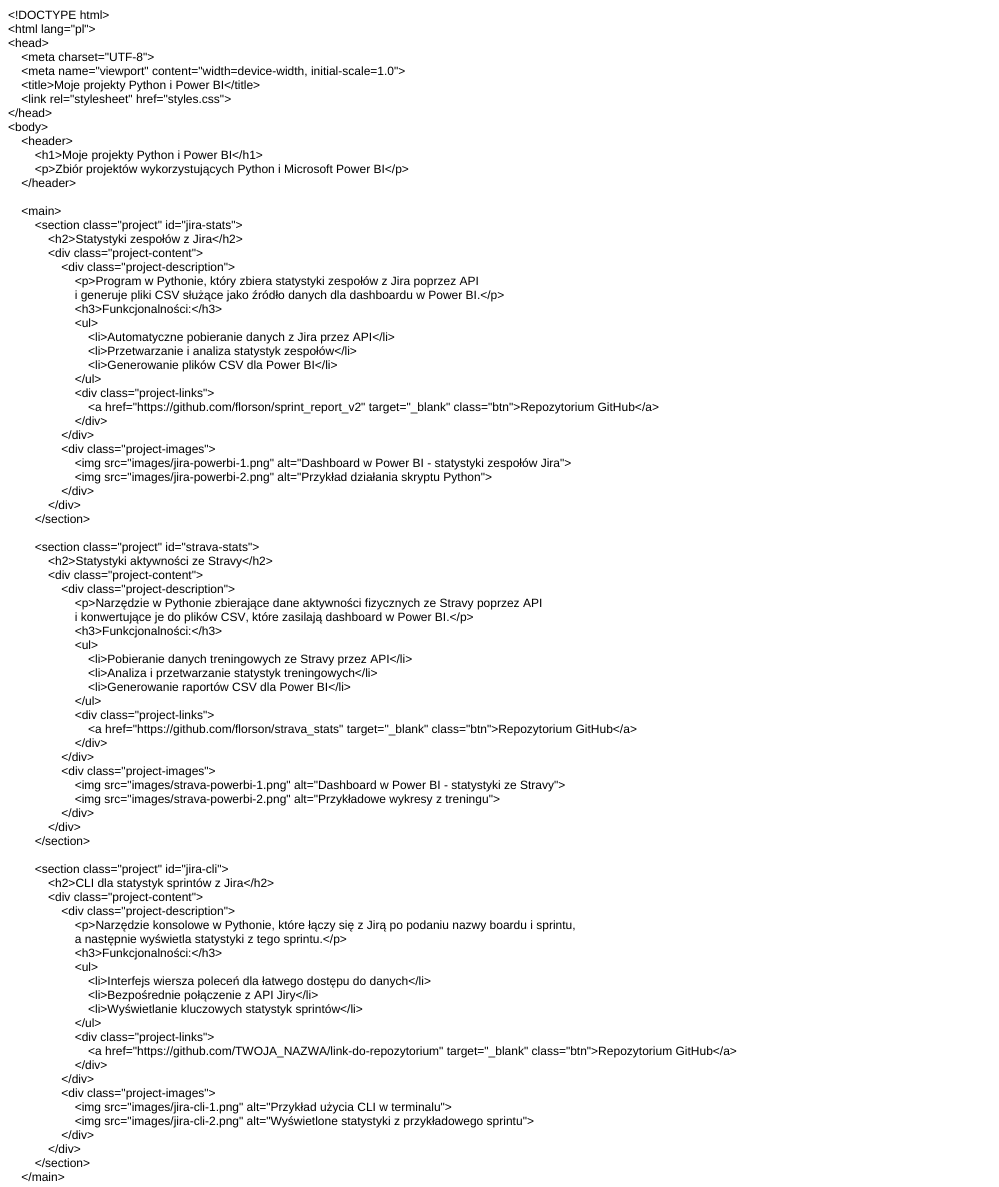
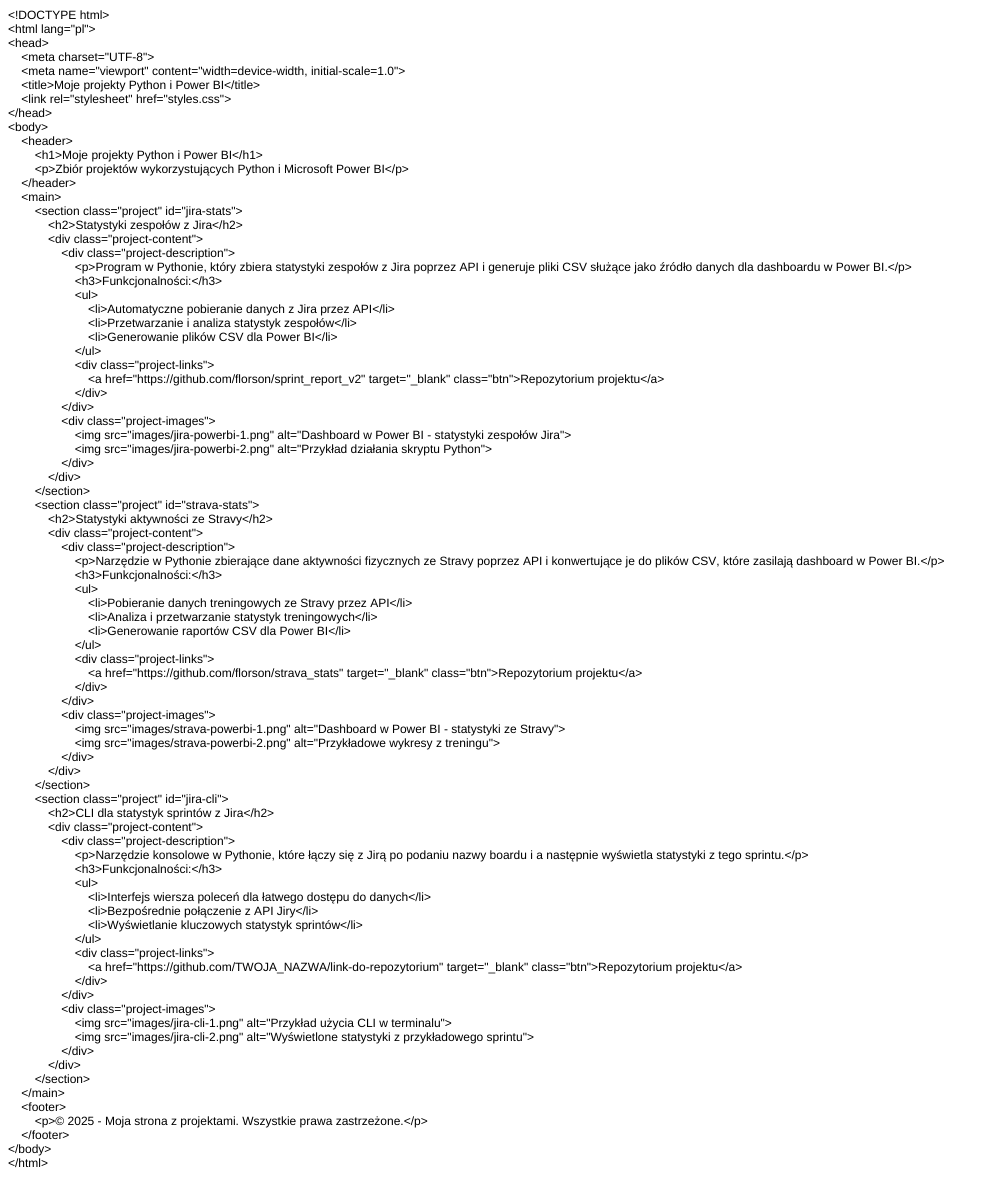
Before and after one commit to florson/florson.github.io, a plain HTML site: page index.html in a window 1280 px wide. Shown: the top 1187 px of the page, without its empty margins (0-999 px from the left). Drawn offline with Linux system fonts and the light colour scheme.

Commit message:
poprawki

```diff
--- a/index.html
+++ b/index.html
@@ -8,9 +8,7 @@
   <meta name="CocoaVersion" content="2299.77">
   <style type="text/css">
     p.p1 {margin: 0.0px 0.0px 0.0px 0.0px; font: 12.0px Helvetica; -webkit-text-stroke: #000000}
-    p.p2 {margin: 0.0px 0.0px 0.0px 0.0px; font: 12.0px Helvetica; -webkit-text-stroke: #000000; min-height: 14.0px}
     span.s1 {font-kerning: none}
-    span.s2 {font-kerning: none; color: #000000; background-color: rgba(0, 0, 0, 0)}
   </style>
 </head>
 <body>
@@ -27,14 +25,12 @@
 <p class="p1"><span class="s1"><span class="Apple-converted-space">        </span>&lt;h1&gt;Moje projekty Python i Power BI&lt;/h1&gt;</span></p>
 <p class="p1"><span class="s1"><span class="Apple-converted-space">        </span>&lt;p&gt;Zbiór projektów wykorzystujących Python i Microsoft Power BI&lt;/p&gt;</span></p>
 <p class="p1"><span class="s1"><span class="Apple-converted-space">    </span>&lt;/header&gt;</span></p>
-<p class="p2"><span class="s1"></span><br></p>
 <p class="p1"><span class="s1"><span class="Apple-converted-space">    </span>&lt;main&gt;</span></p>
 <p class="p1"><span class="s1"><span class="Apple-converted-space">        </span>&lt;section class="project" id="jira-stats"&gt;</span></p>
 <p class="p1"><span class="s1"><span class="Apple-converted-space">            </span>&lt;h2&gt;Statystyki zespołów z Jira&lt;/h2&gt;</span></p>
 <p class="p1"><span class="s1"><span class="Apple-converted-space">            </span>&lt;div class="project-content"&gt;</span></p>
 <p class="p1"><span class="s1"><span class="Apple-converted-space">                </span>&lt;div class="project-description"&gt;</span></p>
-<p class="p1"><span class="s1"><span class="Apple-converted-space">                    </span>&lt;p&gt;Program w Pythonie, który zbiera statystyki zespołów z Jira poprzez API<span class="Apple-converted-space"> </span></span></p>
-<p class="p1"><span class="s1"><span class="Apple-converted-space">                    </span>i generuje pliki CSV służące jako źródło danych dla dashboardu w Power BI.&lt;/p&gt;</span></p>
+<p class="p1"><span class="s1"><span class="Apple-converted-space">                    </span>&lt;p&gt;Program w Pythonie, który zbiera statystyki zespołów z Jira poprzez API i generuje pliki CSV służące jako źródło danych dla dashboardu w Power BI.&lt;/p&gt;</span></p>
 <p class="p1"><span class="s1"><span class="Apple-converted-space">                    </span>&lt;h3&gt;Funkcjonalności:&lt;/h3&gt;</span></p>
 <p class="p1"><span class="s1"><span class="Apple-converted-space">                    </span>&lt;ul&gt;</span></p>
 <p class="p1"><span class="s1"><span class="Apple-converted-space">                        </span>&lt;li&gt;Automatyczne pobieranie danych z Jira przez API&lt;/li&gt;</span></p>
@@ -42,7 +38,7 @@
 <p class="p1"><span class="s1"><span class="Apple-converted-space">                        </span>&lt;li&gt;Generowanie plików CSV dla Power BI&lt;/li&gt;</span></p>
 <p class="p1"><span class="s1"><span class="Apple-converted-space">                    </span>&lt;/ul&gt;</span></p>
 <p class="p1"><span class="s1"><span class="Apple-converted-space">                    </span>&lt;div class="project-links"&gt;</span></p>
-<p class="p1"><span class="s1"><span class="Apple-converted-space">                        </span>&lt;a </span><span class="s2">href="https://github.com/florson/sprint_report_v2" tar</span><span class="s1">get="_blank" class="btn"&gt;Repozytorium GitHub&lt;/a&gt;</span></p>
+<p class="p1"><span class="s1"><span class="Apple-converted-space">                        </span>&lt;a href="https://github.com/florson/sprint_report_v2" target="_blank" class="btn"&gt;Repozytorium projektu&lt;/a&gt;</span></p>
 <p class="p1"><span class="s1"><span class="Apple-converted-space">                    </span>&lt;/div&gt;</span></p>
 <p class="p1"><span class="s1"><span class="Apple-converted-space">                </span>&lt;/div&gt;</span></p>
 <p class="p1"><span class="s1"><span class="Apple-converted-space">                </span>&lt;div class="project-images"&gt;</span></p>
@@ -51,13 +47,11 @@
 <p class="p1"><span class="s1"><span class="Apple-converted-space">                </span>&lt;/div&gt;</span></p>
 <p class="p1"><span class="s1"><span class="Apple-converted-space">            </span>&lt;/div&gt;</span></p>
 <p class="p1"><span class="s1"><span class="Apple-converted-space">        </span>&lt;/section&gt;</span></p>
-<p class="p2"><span class="s1"></span><br></p>
 <p class="p1"><span class="s1"><span class="Apple-converted-space">        </span>&lt;section class="project" id="strava-stats"&gt;</span></p>
 <p class="p1"><span class="s1"><span class="Apple-converted-space">            </span>&lt;h2&gt;Statystyki aktywności ze Stravy&lt;/h2&gt;</span></p>
 <p class="p1"><span class="s1"><span class="Apple-converted-space">            </span>&lt;div class="project-content"&gt;</span></p>
 <p class="p1"><span class="s1"><span class="Apple-converted-space">                </span>&lt;div class="project-description"&gt;</span></p>
-<p class="p1"><span class="s1"><span class="Apple-converted-space">                    </span>&lt;p&gt;Narzędzie w Pythonie zbierające dane aktywności fizycznych ze Stravy poprzez API<span class="Apple-converted-space"> </span></span></p>
-<p class="p1"><span class="s1"><span class="Apple-converted-space">                    </span>i konwertujące je do plików CSV, które zasilają dashboard w Power BI.&lt;/p&gt;</span></p>
+<p class="p1"><span class="s1"><span class="Apple-converted-space">                    </span>&lt;p&gt;Narzędzie w Pythonie zbierające dane aktywności fizycznych ze Stravy poprzez API i konwertujące je do plików CSV, które zasilają dashboard w Power BI.&lt;/p&gt;</span></p>
 <p class="p1"><span class="s1"><span class="Apple-converted-space">                    </span>&lt;h3&gt;Funkcjonalności:&lt;/h3&gt;</span></p>
 <p class="p1"><span class="s1"><span class="Apple-converted-space">                    </span>&lt;ul&gt;</span></p>
 <p class="p1"><span class="s1"><span class="Apple-converted-space">                        </span>&lt;li&gt;Pobieranie danych treningowych ze Stravy przez API&lt;/li&gt;</span></p>
@@ -65,7 +59,7 @@
 <p class="p1"><span class="s1"><span class="Apple-converted-space">                        </span>&lt;li&gt;Generowanie raportów CSV dla Power BI&lt;/li&gt;</span></p>
 <p class="p1"><span class="s1"><span class="Apple-converted-space">                    </span>&lt;/ul&gt;</span></p>
 <p class="p1"><span class="s1"><span class="Apple-converted-space">                    </span>&lt;div class="project-links"&gt;</span></p>
-<p class="p1"><span class="s1"><span class="Apple-converted-space">                        </span>&lt;a href</span><span class="s2">="https://github.com/florson/strava_stats" </span><span class="s1">target="_blank" class="btn"&gt;Repozytorium GitHub&lt;/a&gt;</span></p>
+<p class="p1"><span class="s1"><span class="Apple-converted-space">                        </span>&lt;a href="https://github.com/florson/strava_stats" target="_blank" class="btn"&gt;Repozytorium projektu&lt;/a&gt;</span></p>
 <p class="p1"><span class="s1"><span class="Apple-converted-space">                    </span>&lt;/div&gt;</span></p>
 <p class="p1"><span class="s1"><span class="Apple-converted-space">                </span>&lt;/div&gt;</span></p>
 <p class="p1"><span class="s1"><span class="Apple-converted-space">                </span>&lt;div class="project-images"&gt;</span></p>
@@ -74,13 +68,11 @@
 <p class="p1"><span class="s1"><span class="Apple-converted-space">                </span>&lt;/div&gt;</span></p>
 <p class="p1"><span class="s1"><span class="Apple-converted-space">            </span>&lt;/div&gt;</span></p>
 <p class="p1"><span class="s1"><span class="Apple-converted-space">        </span>&lt;/section&gt;</span></p>
-<p class="p2"><span class="s1"></span><br></p>
 <p class="p1"><span class="s1"><span class="Apple-converted-space">        </span>&lt;section class="project" id="jira-cli"&gt;</span></p>
 <p class="p1"><span class="s1"><span class="Apple-converted-space">            </span>&lt;h2&gt;CLI dla statystyk sprintów z Jira&lt;/h2&gt;</span></p>
 <p class="p1"><span class="s1"><span class="Apple-converted-space">            </span>&lt;div class="project-content"&gt;</span></p>
 <p class="p1"><span class="s1"><span class="Apple-converted-space">                </span>&lt;div class="project-description"&gt;</span></p>
-<p class="p1"><span class="s1"><span class="Apple-converted-space">                    </span>&lt;p&gt;Narzędzie konsolowe w Pythonie, które łączy się z Jirą po podaniu nazwy boardu i sprintu,<span class="Apple-converted-space"> </span></span></p>
-<p class="p1"><span class="s1"><span class="Apple-converted-space">                    </span>a następnie wyświetla statystyki z tego sprintu.&lt;/p&gt;</span></p>
+<p class="p1"><span class="s1"><span class="Apple-converted-space">                    </span>&lt;p&gt;Narzędzie konsolowe w Pythonie, które łączy się z Jirą po podaniu nazwy boardu i a następnie wyświetla statystyki z tego sprintu.&lt;/p&gt;</span></p>
 <p class="p1"><span class="s1"><span class="Apple-converted-space">                    </span>&lt;h3&gt;Funkcjonalności:&lt;/h3&gt;</span></p>
 <p class="p1"><span class="s1"><span class="Apple-converted-space">                    </span>&lt;ul&gt;</span></p>
 <p class="p1"><span class="s1"><span class="Apple-converted-space">                        </span>&lt;li&gt;Interfejs wiersza poleceń dla łatwego dostępu do danych&lt;/li&gt;</span></p>
@@ -88,7 +80,7 @@
 <p class="p1"><span class="s1"><span class="Apple-converted-space">                        </span>&lt;li&gt;Wyświetlanie kluczowych statystyk sprintów&lt;/li&gt;</span></p>
 <p class="p1"><span class="s1"><span class="Apple-converted-space">                    </span>&lt;/ul&gt;</span></p>
 <p class="p1"><span class="s1"><span class="Apple-converted-space">                    </span>&lt;div class="project-links"&gt;</span></p>
-<p class="p1"><span class="s1"><span class="Apple-converted-space">                        </span>&lt;a href="https://github.com/TWOJA_NAZWA/link-do-repozytorium" target="_blank" class="btn"&gt;Repozytorium GitHub&lt;/a&gt;</span></p>
+<p class="p1"><span class="s1"><span class="Apple-converted-space">                        </span>&lt;a href="https://github.com/TWOJA_NAZWA/link-do-repozytorium" target="_blank" class="btn"&gt;Repozytorium projektu&lt;/a&gt;</span></p>
 <p class="p1"><span class="s1"><span class="Apple-converted-space">                    </span>&lt;/div&gt;</span></p>
 <p class="p1"><span class="s1"><span class="Apple-converted-space">                </span>&lt;/div&gt;</span></p>
 <p class="p1"><span class="s1"><span class="Apple-converted-space">                </span>&lt;div class="project-images"&gt;</span></p>
@@ -98,7 +90,6 @@
 <p class="p1"><span class="s1"><span class="Apple-converted-space">            </span>&lt;/div&gt;</span></p>
 <p class="p1"><span class="s1"><span class="Apple-converted-space">        </span>&lt;/section&gt;</span></p>
 <p class="p1"><span class="s1"><span class="Apple-converted-space">    </span>&lt;/main&gt;</span></p>
-<p class="p2"><span class="s1"></span><br></p>
 <p class="p1"><span class="s1"><span class="Apple-converted-space">    </span>&lt;footer&gt;</span></p>
 <p class="p1"><span class="s1"><span class="Apple-converted-space">        </span>&lt;p&gt;© 2025 - Moja strona z projektami. Wszystkie prawa zastrzeżone.&lt;/p&gt;</span></p>
 <p class="p1"><span class="s1"><span class="Apple-converted-space">    </span>&lt;/footer&gt;</span></p>
```
